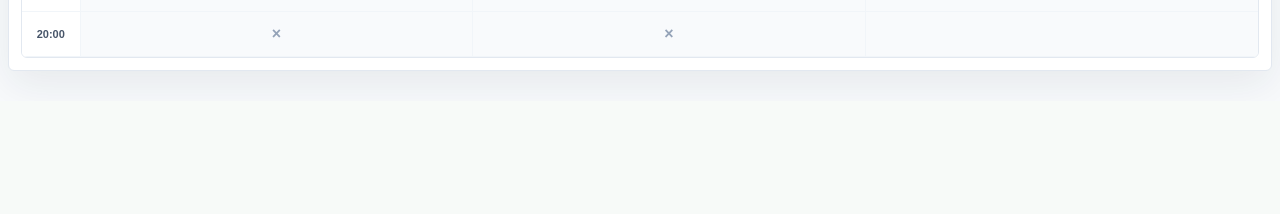
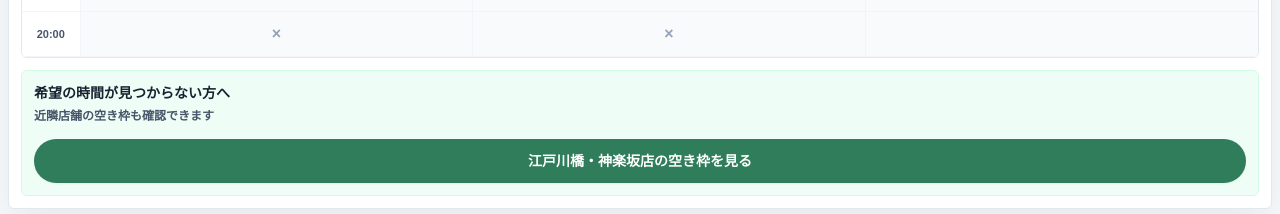
Before and after one commit to gidagrowth-byte/once-availability, a Next.js app: page /embed in a window 1280 px wide. Shown: the part 699-913 px from the top of the page. Before the commit the page ends 800 px from the top, so only its background shows below. Built offline with nearby package versions, Linux system fonts and the light colour scheme; no server answers.

Commit message:
add nearby store link to embed availability

```diff
--- a/app/embed/page.tsx
+++ b/app/embed/page.tsx
@@ -29,6 +29,8 @@ export default async function EmbedPage({ searchParams }: EmbedProps) {
 
   const days = getUniqueSortedDays(dataSets.flatMap((data) => data.days));
   const lastUpdatedAt = getLatestUpdatedAt(dataSets);
+  const currentStore = stores.find((store) => store.id === firstData.store.id);
+  const nearbyStore = stores.find((store) => store.id === currentStore?.nearbyStoreId);
 
   return (
     <main className="min-h-screen bg-slate-50 p-2">
@@ -42,6 +44,14 @@ export default async function EmbedPage({ searchParams }: EmbedProps) {
         }))}
         days={days}
         lastUpdatedAt={lastUpdatedAt}
+        nearbyStore={
+          nearbyStore
+            ? {
+                id: nearbyStore.id,
+                name: nearbyStore.name,
+              }
+            : null
+        }
       />
     </main>
   );
--- a/components/EmbedAvailability.tsx
+++ b/components/EmbedAvailability.tsx
@@ -13,11 +13,15 @@ type EmbedAvailabilityProps = {
   }>;
   days: AvailabilityDay[];
   lastUpdatedAt: string | null;
+  nearbyStore: {
+    id: string;
+    name: string;
+  } | null;
 };
 
 const displayTimeRows = ["09:30", "10:40", "11:50", "13:00", "14:10", "15:20", "16:30", "17:40", "18:50", "20:00", "21:10"];
 
-export function EmbedAvailability({ storeId, storeName, storeArea, stores, days, lastUpdatedAt }: EmbedAvailabilityProps) {
+export function EmbedAvailability({ storeId, storeName, storeArea, stores, days, lastUpdatedAt, nearbyStore }: EmbedAvailabilityProps) {
   const initialStartIndex = useMemo(() => getInitialStartIndex(days), [days]);
   const [startIndex, setStartIndex] = useState(initialStartIndex);
   const visibleDays = days.slice(startIndex, startIndex + 3);
@@ -176,6 +180,21 @@ export function EmbedAvailability({ storeId, storeName, storeArea, stores, days,
               </tbody>
             </table>
           </div>
+
+          {nearbyStore ? (
+            <div className="mx-3 mb-3 rounded-md border border-emerald-100 bg-emerald-50/80 p-3">
+              <p className="text-sm font-bold text-ink">希望の時間が見つからない方へ</p>
+              <p className="mt-1 text-xs font-semibold leading-relaxed text-slate-600">
+                近隣店舗の空き枠も確認できます
+              </p>
+              <a
+                href={`/embed?store=${nearbyStore.id}`}
+                className="mt-3 inline-flex min-h-11 w-full items-center justify-center rounded-full bg-leaf px-4 py-2.5 text-center text-sm font-bold text-white shadow-sm transition active:scale-[0.99]"
+              >
+                {nearbyStore.name}の空き枠を見る
+              </a>
+            </div>
+          ) : null}
         </>
       )}
     </section>
--- a/lib/stores.ts
+++ b/lib/stores.ts
@@ -7,6 +7,7 @@ export type Store = {
   keywords: readonly string[];
   shiftSheetName?: string;
   extraSlotTimes?: readonly string[];
+  nearbyStoreId: string | null;
   lineUrl: string;
   lineOaId: string;
   area: string;
@@ -22,6 +23,7 @@ export const stores = [
     name: "川崎店",
     type: "direct",
     keywords: ["川崎店"],
+    nearbyStoreId: null,
     lineUrl: "",
     lineOaId: "@340xeyzq",
     area: "川崎",
@@ -34,6 +36,7 @@ export const stores = [
     type: "direct",
     keywords: ["千歳烏山店"],
     shiftSheetName: "chitosekarasuyama",
+    nearbyStoreId: null,
     lineUrl: "",
     lineOaId: "@362yvuor",
     area: "世田谷区・千歳烏山",
@@ -45,6 +48,7 @@ export const stores = [
     name: "江戸川橋・神楽坂店",
     type: "direct",
     keywords: ["江戸川橋・神楽坂店"],
+    nearbyStoreId: "edogawabashi-gokokuji",
     lineUrl: "",
     lineOaId: "@872mltsa",
     area: "文京区・江戸川橋 / 神楽坂",
@@ -56,6 +60,7 @@ export const stores = [
     name: "江戸川橋・護国寺店",
     type: "direct",
     keywords: ["江戸川橋・護国寺店", "護国寺店(音羽)"],
+    nearbyStoreId: "edogawabashi-kagurazaka",
     lineUrl: "https://lin.ee/sU6HrTW",
     lineOaId: "@509ldntt",
     area: "文京区・江戸川橋 / 護国寺",
@@ -69,6 +74,7 @@ export const stores = [
     keywords: ["清澄白河店"],
     shiftSheetName: "kiyosumishirakawa",
     extraSlotTimes: ["21:10"],
+    nearbyStoreId: null,
     lineUrl: "",
     lineOaId: "@080fklpc",
     area: "江東区・清澄白河",
@@ -81,6 +87,7 @@ export const stores = [
     type: "fc",
     keywords: ["住吉・菊川店"],
     extraSlotTimes: ["21:10"],
+    nearbyStoreId: null,
     lineUrl: "",
     lineOaId: "@340hcwpv",
     area: "江東区・住吉 / 菊川",
```
